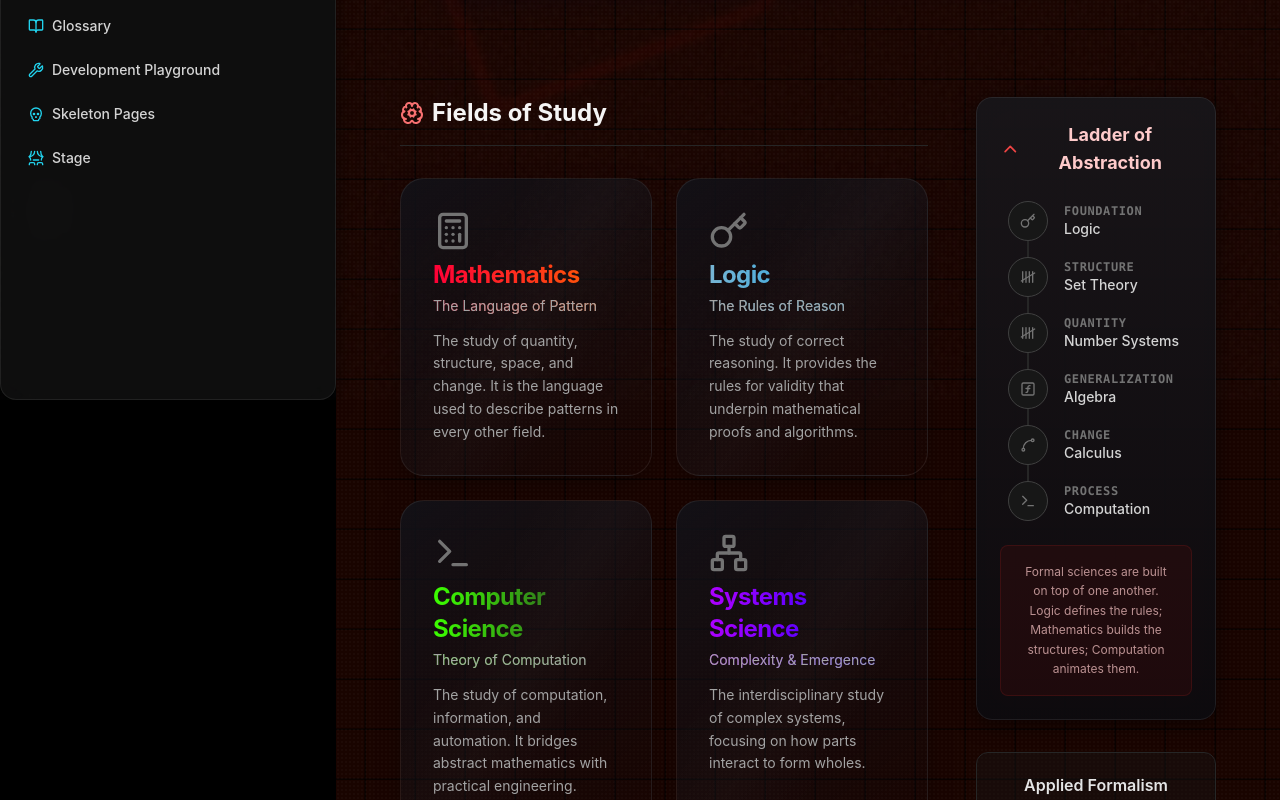
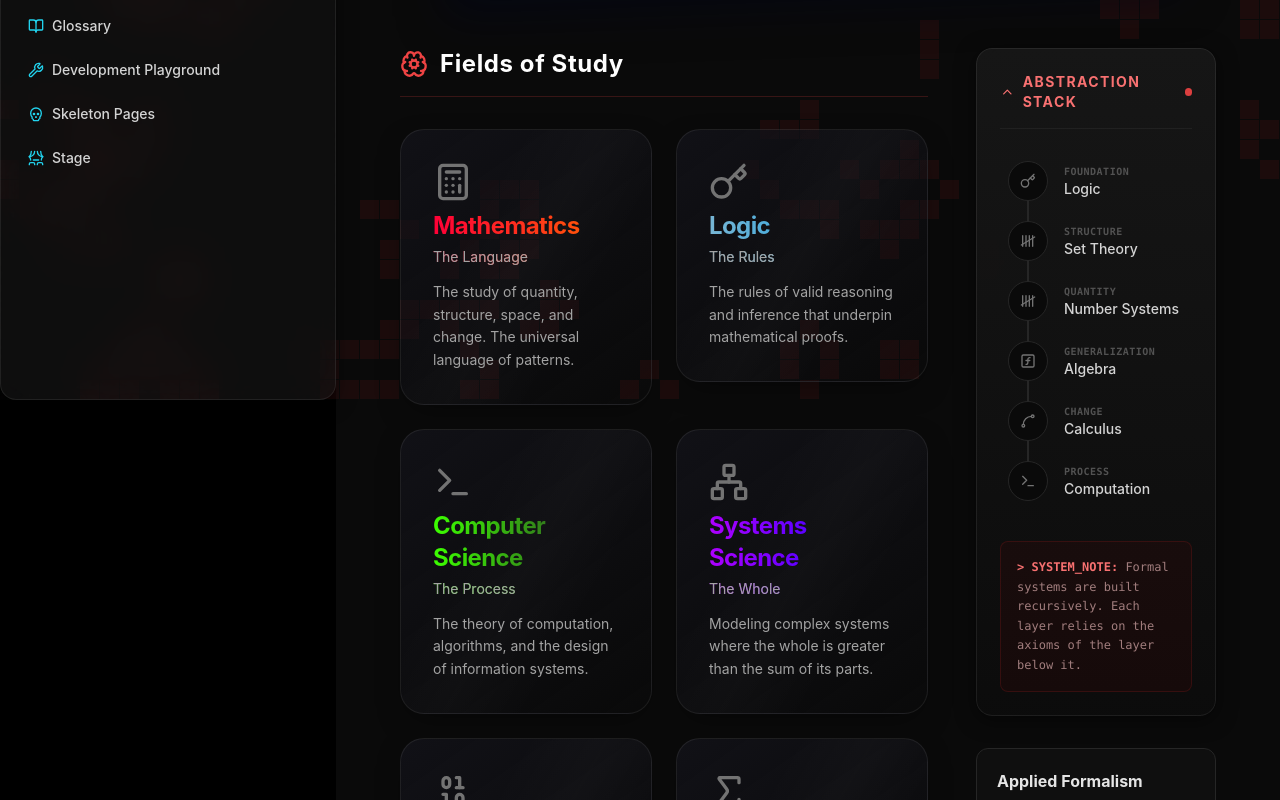
Before and after one commit to nickf723/ed-dev, a Next.js app: page /formal-science in a window 1280 px wide. Shown: the part 400-1200 px from the top of the page. Built offline with nearby package versions, Linux system fonts and the light colour scheme.

Commit message:
high on life

```diff
--- a/app/formal-science/page.tsx
+++ b/app/formal-science/page.tsx
@@ -1,108 +1,101 @@
 "use client";
 import PageHeader from "@/components/PageHeader";
-import FloatingSymbols from "@/components/FloatingSymbols";
 import TopicCard from "@/components/TopicCard";
 import {
   Calculator,
-  LockKeyholeOpen,
+  Key,
+  Terminal,
   Network,
-  ChartScatter,
-  Terminal,
   Binary,
+  Sigma,
   Tally5,
-  Sigma,
+  SquareFunction,
   Spline,
-  BrainCog,
-  Database,
-  SquareFunction,
-  Shapes,
-  Key,
-  ChevronUp
+  ChevronUp,
+  BrainCog
 } from "@/components/icons";
 import React from "react";
 import Link from "next/link";
+import GameOfLifeBackground from "@/components/GameOfLifeBackground"; // Import the new background
+import { motion } from "framer-motion";
 
-const formalScienceSymbols = [
-  "{}", "∀", "∃", "∈", "⇒", "f(x)", "0", "1", "π", "Σ",
-];
-
-// --- DATA: Primary Disciplines (The "Meat") ---
+// --- DATA: Disciplines ---
 const disciplines = [
   {
     title: "Mathematics",
-    desc: "The study of quantity, structure, space, and change. It is the language used to describe patterns in every other field.",
+    desc: "The study of quantity, structure, space, and change. The universal language of patterns.",
     href: "/formal-science/mathematics",
     Icon: Calculator,
     className: "theme-math",
-    subtitle: "The Language of Pattern"
+    subtitle: "The Language"
   },
   {
     title: "Logic",
-    desc: "The study of correct reasoning. It provides the rules for validity that underpin mathematical proofs and algorithms.",
+    desc: "The rules of valid reasoning and inference that underpin mathematical proofs.",
     href: "/formal-science/logic",
     Icon: Key,
     className: "theme-logic",
-    subtitle: "The Rules of Reason"
+    subtitle: "The Rules"
   },
   {
     title: "Computer Science",
-    desc: "The study of computation, information, and automation. It bridges abstract mathematics with practical engineering.",
+    desc: "The theory of computation, algorithms, and the design of information systems.",
     href: "/formal-science/computer-science",
     Icon: Terminal,
     className: "theme-computer-science",
-    subtitle: "Theory of Computation"
+    subtitle: "The Process"
   },
   {
     title: "Systems Science",
-    desc: "The interdisciplinary study of complex systems, focusing on how parts interact to form wholes.",
+    desc: "Modeling complex systems where the whole is greater than the sum of its parts.",
     href: "/formal-science/systems-science",
     Icon: Network,
     className: "theme-systems-science",
-    subtitle: "Complexity & Emergence"
+    subtitle: "The Whole"
   },
   {
     title: "Information Science",
-    desc: "The study of the analysis, collection, classification, manipulation, storage, retrieval, and dissemination of information.",
+    desc: "The lifecycle of information: creation, storage, retrieval, and dissemination.",
     href: "/formal-science/information-science",
     Icon: Binary,
     className: "theme-information-science",
-    subtitle: "Data & Knowledge"
+    subtitle: "The Data"
   },
   {
     title: "Data Science",
-    desc: "The interdisciplinary field that uses scientific methods, processes, algorithms and systems to extract knowledge and insights from structured and unstructured data.",
+    desc: "Extracting knowledge and insights from structured and unstructured data.",
     href: "/formal-science/data-science",
     Icon: Sigma,
     className: "theme-data-science",
-    subtitle: "Insights from Data"
+    subtitle: "The Insight"
   },
 ];
 
-// --- DATA: The Ladder of Abstraction (Sidebar) ---
+// --- DATA: Ladder of Abstraction ---
 const ladder = [
-  { title: "Logic", level: "Foundation", Icon: Key },
-  { title: "Set Theory", level: "Structure", Icon: Tally5 },
-  { title: "Number Systems", level: "Quantity", Icon: Tally5 },
-  { title: "Algebra", level: "Generalization", Icon: SquareFunction },
-  { title: "Calculus", level: "Change", Icon: Spline },
-  { title: "Computation", level: "Process", Icon: Terminal },
+  { title: "Logic", level: "Foundation", Icon: Key, desc: "Truth & Validity" },
+  { title: "Set Theory", level: "Structure", Icon: Tally5, desc: "Collections" },
+  { title: "Number Systems", level: "Quantity", Icon: Tally5, desc: "Counting" },
+  { title: "Algebra", level: "Generalization", Icon: SquareFunction, desc: "Symbols" },
+  { title: "Calculus", level: "Change", Icon: Spline, desc: "Limits" },
+  { title: "Computation", level: "Process", Icon: Terminal, desc: "Algorithms" },
 ];
 
 // --- COMPONENT: Ladder Step ---
 function LadderStep({ item, isLast }: { item: typeof ladder[0]; isLast: boolean }) {
   return (
-    <div className="relative flex items-center gap-4 group">
-      {/* Line */}
+    <div className="relative flex items-center gap-4 group h-14">
+      {/* Connector Line */}
       {!isLast && (
-        <div className="absolute left-[19px] top-10 h-6 w-0.5 bg-neutral-800 group-hover:bg-red-500/30 transition-colors" />
+        <div className="absolute left-[19px] top-10 h-8 w-0.5 bg-neutral-800 group-hover:bg-red-500/30 transition-colors" />
       )}
 
-      <div className="z-10 flex h-10 w-10 shrink-0 items-center justify-center rounded-full border border-neutral-700 bg-neutral-900 text-neutral-500 transition-all group-hover:border-red-500/50 group-hover:text-red-400 group-hover:shadow-[0_0_10px_rgba(248,113,113,0.2)]">
+      <div className="z-10 flex h-10 w-10 shrink-0 items-center justify-center rounded-full border border-neutral-800 bg-neutral-950 text-neutral-500 transition-all duration-300 group-hover:border-red-500/50 group-hover:text-red-400 group-hover:scale-110 group-hover:shadow-[0_0_15px_rgba(220,38,38,0.3)]">
         <item.Icon size={16} />
       </div>
 
       <div className="flex flex-col">
-        <span className="text-xs font-mono font-bold uppercase tracking-wider text-neutral-500 group-hover:text-red-400/80 transition-colors">
+        <span className="text-[10px] font-mono font-bold uppercase tracking-wider text-neutral-600 group-hover:text-red-400/80 transition-colors">
           {item.level}
         </span>
         <span className="text-sm font-medium text-neutral-300 group-hover:text-white transition-colors">
@@ -115,67 +108,95 @@ function LadderStep({ item, isLast }: { item: typeof ladder[0]; isLast: boolean
 
 export default function FormalSciencePage() {
   return (
-    <main className="topic-page theme-formal-science lg:px-16">
-      <FloatingSymbols symbols={formalScienceSymbols} />
+    <main className="relative min-h-screen overflow-hidden bg-neutral-950 lg:px-16">
+
+      {/* 1. Background */}
+      <GameOfLifeBackground />
+
+      {/* 2. Content Wrapper */}
+      <div className="relative z-10 mx-auto flex max-w-7xl flex-col py-20">
+
         <PageHeader
-        eyebrow="Discipline Overview"
+          eyebrow="Domain 01"
           title="Formal Sciences"
-        subtitle="The disciplines concerned with abstract structures described by formal systems. Unlike natural sciences, they rely on deductive reasoning rather than empirical observation."
+          subtitle="The study of systems, logic, and abstract structures. These disciplines rely on deductive reasoning to define the rules that govern patterns, essentially creating the 'Operating System' of reality."
         />
 
-      <div className="grid w-full max-w-7xl grid-cols-1 gap-12 lg:grid-cols-12">
+        <div className="grid grid-cols-1 gap-12 lg:grid-cols-12">
 
-        {/* MAIN CONTENT: The Disciplines (8 cols) */}
+          {/* MAIN CONTENT (8 cols) */}
           <div className="lg:col-span-8">
-           <div className="mb-8 flex items-center gap-2 border-b border-neutral-800 pb-4">
-            <BrainCog className="text-red-400" />
-            <h2 className="text-2xl font-bold text-neutral-100">Fields of Study</h2>
+             <motion.div
+                initial={{ opacity: 0, x: -20 }}
+                animate={{ opacity: 1, x: 0 }}
+                transition={{ duration: 0.5 }}
+                className="mb-8 flex items-center gap-3 border-b border-red-500/20 pb-4"
+             >
+              <BrainCog className="text-red-500" size={28} />
+              <h2 className="text-2xl font-bold text-white tracking-wide">Fields of Study</h2>
+            </motion.div>
+
+            <div className="grid grid-cols-1 gap-6 md:grid-cols-2">
+              {disciplines.map((branch, i) => (
+                <motion.div
+                  key={branch.href}
+                  initial={{ opacity: 0, y: 20 }}
+                  animate={{ opacity: 1, y: 0 }}
+                  transition={{ delay: 0.1 + (i * 0.05) }}
+                >
+                  <TopicCard {...branch} />
+                </motion.div>
+              ))}
+            </div>
           </div>
 
-          <section className="grid grid-cols-1 gap-6 md:grid-cols-2">
-            {disciplines.map((branch) => (
-              <TopicCard
-                key={branch.href}
-                href={branch.href}
-                title={branch.title}
-                desc={branch.desc}
-                Icon={branch.Icon}
-                className={branch.className}
-                subtitle={branch.subtitle}
-              />
-            ))}
-          </section>
+          {/* SIDEBAR (4 cols) */}
+          <div className="flex flex-col gap-8 lg:col-span-4 lg:sticky lg:top-24 h-fit">
+
+            {/* Ladder Widget */}
+            <motion.div
+              initial={{ opacity: 0, x: 20 }}
+              animate={{ opacity: 1, x: 0 }}
+              transition={{ delay: 0.4 }}
+              className="glass p-6 rounded-2xl border border-red-900/20 bg-gradient-to-b from-neutral-900/80 to-neutral-950/80"
+            >
+               <div className="mb-6 flex items-center justify-between border-b border-white/5 pb-4">
+                 <h3 className="text-sm font-bold uppercase tracking-widest text-red-400 flex items-center gap-2">
+                  <ChevronUp size={16} /> Abstraction Stack
+                </h3>
+                <span className="h-2 w-2 rounded-full bg-red-500 animate-pulse" />
                </div>
 
-        {/* SIDEBAR: The Hierarchy (4 cols) */}
-        <div className="flex flex-col gap-8 lg:col-span-4 lg:sticky lg:top-24 h-fit">
-
-          {/* Conceptual Map */}
-          <div className="glass p-6 rounded-2xl border border-red-900/20 bg-gradient-to-b from-neutral-900/80 to-neutral-950/80">
-             <h3 className="mb-6 flex items-center gap-2 text-lg font-bold text-red-200">
-              <ChevronUp className="text-red-500" /> Ladder of Abstraction
-            </h3>
-            <div className="space-y-4 pl-2 text-left">
+               <div className="space-y-1 pl-2">
                 {ladder.map((step, index) => (
                   <LadderStep key={step.title} item={step} isLast={index === ladder.length - 1} />
                 ))}
                </div>
-            <div className="mt-6 p-4 rounded-lg bg-red-950/30 border border-red-900/30 text-xs text-red-200/70 leading-relaxed">
-              Formal sciences are built on top of one another. Logic defines the rules; Mathematics builds the structures; Computation animates them.
+
+               <div className="mt-8 p-4 rounded-lg bg-red-950/20 border border-red-900/30 text-xs text-red-200/60 font-mono leading-relaxed">
+                 <span className="text-red-400 font-bold">{`>`} SYSTEM_NOTE:</span> Formal systems are built recursively. Each layer relies on the axioms of the layer below it.
                </div>
-          </div>
+            </motion.div>
 
-          {/* Cross-Link */}
-          <div className="rounded-xl border border-neutral-800 bg-neutral-900/40 p-5 transition-colors hover:border-red-500/30">
-            <h4 className="font-semibold text-neutral-200 mb-2">Applied Formalism</h4>
-            <p className="text-sm text-neutral-400 mb-4">
-              See how these abstract rules build the physical world in Engineering.
+            {/* Applied Link */}
+            <motion.div
+              initial={{ opacity: 0 }}
+              animate={{ opacity: 1 }}
+              transition={{ delay: 0.6 }}
+              className="group rounded-xl border border-neutral-800 bg-neutral-900/40 p-5 transition-all hover:border-red-500/30 hover:bg-neutral-900/60"
+            >
+              <h4 className="font-bold text-neutral-200 mb-2 flex items-center gap-2">
+                Applied Formalism
+              </h4>
+              <p className="text-sm text-neutral-400 mb-4 leading-relaxed">
+                See how these abstract rules are used to build the physical world in Engineering and Technology.
               </p>
-            <Link href="/applied-science" className="text-sm font-bold text-red-400 hover:text-red-300 flex items-center gap-1">
+              <Link href="/applied-science" className="inline-flex items-center gap-2 text-sm font-bold text-red-400 group-hover:text-red-300 group-hover:translate-x-1 transition-all">
                 Go to Applied Sciences <ChevronUp className="rotate-90 h-4 w-4" />
               </Link>
+            </motion.div>
+
           </div>
-
         </div>
       </div>
     </main>
--- /dev/null
+++ b/components/GameOfLifeBackground.tsx
@@ -0,0 +1,124 @@
+"use client";
+import { useEffect, useRef } from "react";
+
+export default function GameOfLifeBackground() {
+  const canvasRef = useRef<HTMLCanvasElement>(null);
+
+  useEffect(() => {
+    const canvas = canvasRef.current;
+    if (!canvas) return;
+    const ctx = canvas.getContext("2d");
+    if (!ctx) return;
+
+    // Configuration
+    const cellSize = 20;
+    let cols = 0;
+    let rows = 0;
+    let grid: number[][] = [];
+    let animationId: number;
+
+    // Colors (Dark Theme Friendly)
+    const deadColor = "rgba(0, 0, 0, 0)";
+    const aliveColor = "rgba(220, 38, 38, 0.15)"; // Red-600 with low opacity
+
+    const resize = () => {
+      canvas.width = window.innerWidth;
+      canvas.height = window.innerHeight;
+      cols = Math.ceil(canvas.width / cellSize);
+      rows = Math.ceil(canvas.height / cellSize);
+      initGrid();
+    };
+
+    const initGrid = () => {
+      grid = new Array(cols).fill(null).map(() =>
+        new Array(rows).fill(null).map(() => (Math.random() > 0.85 ? 1 : 0)) // Sparse start
+      );
+    };
+
+    const draw = () => {
+      ctx.clearRect(0, 0, canvas.width, canvas.height);
+      ctx.fillStyle = aliveColor;
+
+      for (let i = 0; i < cols; i++) {
+        for (let j = 0; j < rows; j++) {
+          if (grid[i][j]) {
+            ctx.fillRect(i * cellSize, j * cellSize, cellSize - 1, cellSize - 1);
+          }
+        }
+      }
+    };
+
+    const update = () => {
+      const next = grid.map((arr) => [...arr]);
+
+      for (let i = 0; i < cols; i++) {
+        for (let j = 0; j < rows; j++) {
+          const state = grid[i][j];
+
+          // Count neighbors
+          let sum = 0;
+          for (let x = -1; x < 2; x++) {
+            for (let y = -1; y < 2; y++) {
+              if (x === 0 && y === 0) continue;
+              const col = (i + x + cols) % cols;
+              const row = (j + y + rows) % rows;
+              sum += grid[col][row];
+            }
+          }
+
+          // Rules
+          if (state === 0 && sum === 3) {
+            next[i][j] = 1;
+          } else if (state === 1 && (sum < 2 || sum > 3)) {
+            next[i][j] = 0;
+          }
+        }
+      }
+
+      grid = next;
+    };
+
+    const loop = () => {
+      draw();
+      // Slow down the animation slightly for a "thinking" vibe
+      setTimeout(() => {
+        update();
+        animationId = requestAnimationFrame(loop);
+      }, 100);
+    };
+
+    // Interaction
+    const handleMouseMove = (e: MouseEvent) => {
+      const rect = canvas.getBoundingClientRect();
+      const x = Math.floor((e.clientX - rect.left) / cellSize);
+      const y = Math.floor((e.clientY - rect.top) / cellSize);
+
+      if (x >= 0 && x < cols && y >= 0 && y < rows) {
+        // Add a "glider" or just noise at mouse position
+        grid[x][y] = 1;
+        if (x+1 < cols) grid[x+1][y] = 1;
+        if (y+1 < rows) grid[x][y+1] = 1;
+      }
+    };
+
+    window.addEventListener("resize", resize);
+    window.addEventListener("mousemove", handleMouseMove);
+
+    resize();
+    loop();
+
+    return () => {
+      window.removeEventListener("resize", resize);
+      window.removeEventListener("mousemove", handleMouseMove);
+      cancelAnimationFrame(animationId);
+    };
+  }, []);
+
+  return (
+    <canvas
+      ref={canvasRef}
+      className="fixed inset-0 pointer-events-none z-0"
+      style={{ opacity: 0.6 }} // Global transparency
+    />
+  );
+}
--- a/components/NetworkBackground.tsx
+++ b/components/NetworkBackground.tsx
@@ -12,12 +12,19 @@ export default function NetworkBackground() {
 
     let w = (canvas.width = window.innerWidth);
     let h = (canvas.height = window.innerHeight);
-    const particles: Particle[] = [];
-    const particleCount = 60; // Adjust for density
-    const connectionDist = 150;
-    const mouseDist = 200;
 
-    const mouse = { x: 0, y: 0 };
+    const particleCount = 75; // Good balance of density
+    const connectionDist = 180;
+    const mouseDist = 250;
+
+    // Neon Cyber Palette
+    const colors = [
+      "#22d3ee", // Cyan
+      "#a78bfa", // Violet
+      "#f472b6", // Pink
+      "#34d399", // Emerald
+      "#fbbf24", // Amber
+    ];
 
     class Particle {
       x: number;
@@ -25,13 +32,15 @@ export default function NetworkBackground() {
       vx: number;
       vy: number;
       size: number;
+      color: string;
 
       constructor() {
         this.x = Math.random() * w;
         this.y = Math.random() * h;
-        this.vx = Math.random() * 0.5 - 0.25;
-        this.vy = Math.random() * 0.5 - 0.25;
-        this.size = Math.random() * 2 + 1;
+        this.vx = Math.random() * 0.6 - 0.3;
+        this.vy = Math.random() * 0.6 - 0.3;
+        this.size = Math.random() * 2 + 1.5;
+        this.color = colors[Math.floor(Math.random() * colors.length)];
       }
 
       update() {
@@ -47,15 +56,20 @@ export default function NetworkBackground() {
         if (!ctx) return;
         ctx.beginPath();
         ctx.arc(this.x, this.y, this.size, 0, Math.PI * 2);
-        ctx.fillStyle = "rgba(100, 200, 255, 0.5)";
+        ctx.fillStyle = this.color;
+        ctx.shadowBlur = 10;
+        ctx.shadowColor = this.color;
         ctx.fill();
+        ctx.shadowBlur = 0; // Reset to avoid performance hit on lines
       }
     }
 
-    // Init
+    const particles: Particle[] = [];
     for (let i = 0; i < particleCount; i++) {
       particles.push(new Particle());
     }
+
+    let mouse = { x: -1000, y: -1000 };
 
     const animate = () => {
       ctx.clearRect(0, 0, w, h);
@@ -65,7 +79,7 @@ export default function NetworkBackground() {
         p.draw();
 
         // Connect to other particles
-        for (let j = i; j < particles.length; j++) {
+        for (let j = i + 1; j < particles.length; j++) {
           const p2 = particles[j];
           const dx = p.x - p2.x;
           const dy = p.y - p2.y;
@@ -73,13 +87,18 @@ export default function NetworkBackground() {
 
           if (dist < connectionDist) {
             ctx.beginPath();
-            ctx.strokeStyle = `rgba(100, 200, 255, ${
-              1 - dist / connectionDist
-            })`;
-            ctx.lineWidth = 0.5;
+            const gradient = ctx.createLinearGradient(p.x, p.y, p2.x, p2.y);
+            gradient.addColorStop(0, p.color);
+            gradient.addColorStop(1, p2.color);
+
+            ctx.strokeStyle = gradient;
+            ctx.lineWidth = 0.6;
+            // Opacity based on distance
+            ctx.globalAlpha = 1 - dist / connectionDist;
             ctx.moveTo(p.x, p.y);
             ctx.lineTo(p2.x, p2.y);
             ctx.stroke();
+            ctx.globalAlpha = 1;
           }
         }
 
@@ -90,11 +109,13 @@ export default function NetworkBackground() {
 
         if (mDist < mouseDist) {
             ctx.beginPath();
-            ctx.strokeStyle = `rgba(255, 100, 200, ${1 - mDist / mouseDist})`; // Pink/Purple highlight
-            ctx.lineWidth = 0.8;
+            ctx.strokeStyle = p.color;
+            ctx.lineWidth = 1;
+            ctx.globalAlpha = 1 - mDist / mouseDist;
             ctx.moveTo(p.x, p.y);
             ctx.lineTo(mouse.x, mouse.y);
             ctx.stroke();
+            ctx.globalAlpha = 1;
         }
       });
 
@@ -109,7 +130,7 @@ export default function NetworkBackground() {
     };
 
     const handleMouseMove = (e: MouseEvent) => {
-        mouse.x = e.clientX - 336; // Offset for sidebar width approx
+        mouse.x = e.clientX;
         mouse.y = e.clientY;
     }
 
@@ -125,7 +146,7 @@ export default function NetworkBackground() {
   return (
     <canvas
       ref={canvasRef}
-      className="fixed inset-0 pointer-events-none z-0 opacity-30"
+      className="fixed inset-0 pointer-events-none z-0 opacity-70 mix-blend-screen"
     />
   );
 }
```
Also changed, not shown: app/page.tsx (+102 -44 lines). Lines whose indentation alone changed are shown as unchanged.
